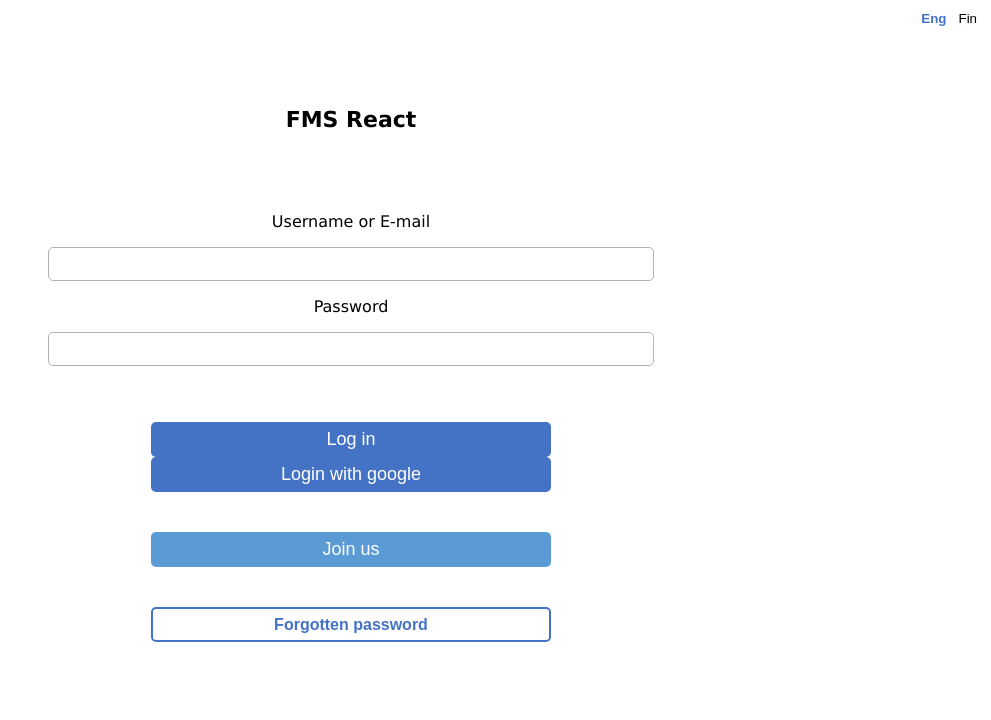
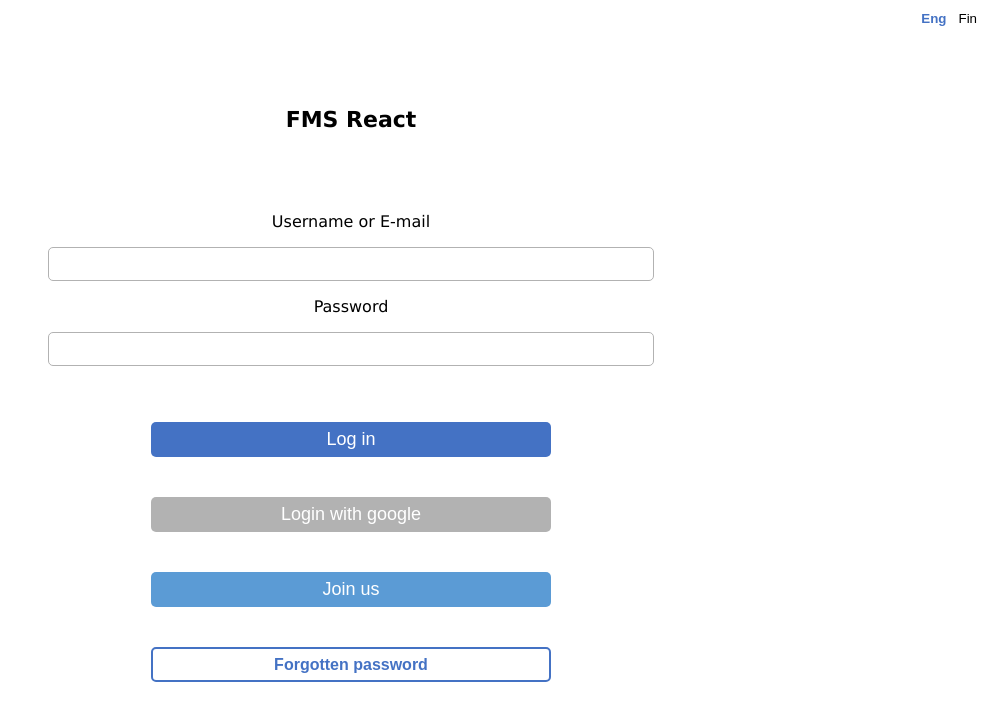
Before and after one commit to ekosfin/FMSreact, a React (Create React App) app in the folder frontend/: page / in a window 1280 px wide. Shown: the top 720 px of the page, without its empty margins (289-1280 px from the left). Built offline with nearby package versions, Linux system fonts and the light colour scheme; no server answers.

Commit message:
Color google login button

```diff
--- a/frontend/src/styles.css
+++ b/frontend/src/styles.css
@@ -353,6 +353,12 @@
   margin-top: 5vh;
 }
 
+#loginGoogleButton {
+  background-color: var(--lightGray);
+  border: none;
+  margin-top: 5vh;
+}
+
 #registerButton {
   margin-top: 7vh;
 }
```
